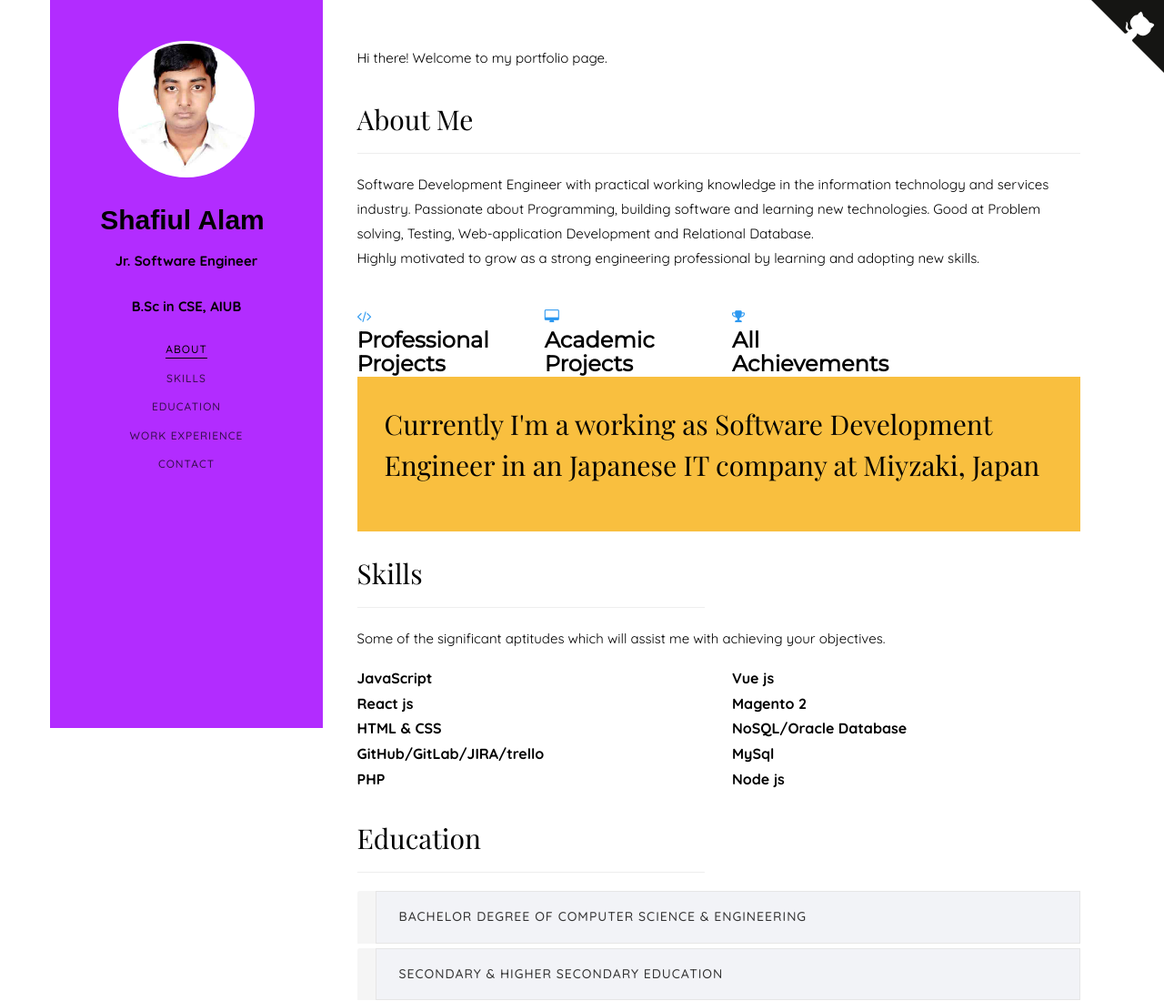
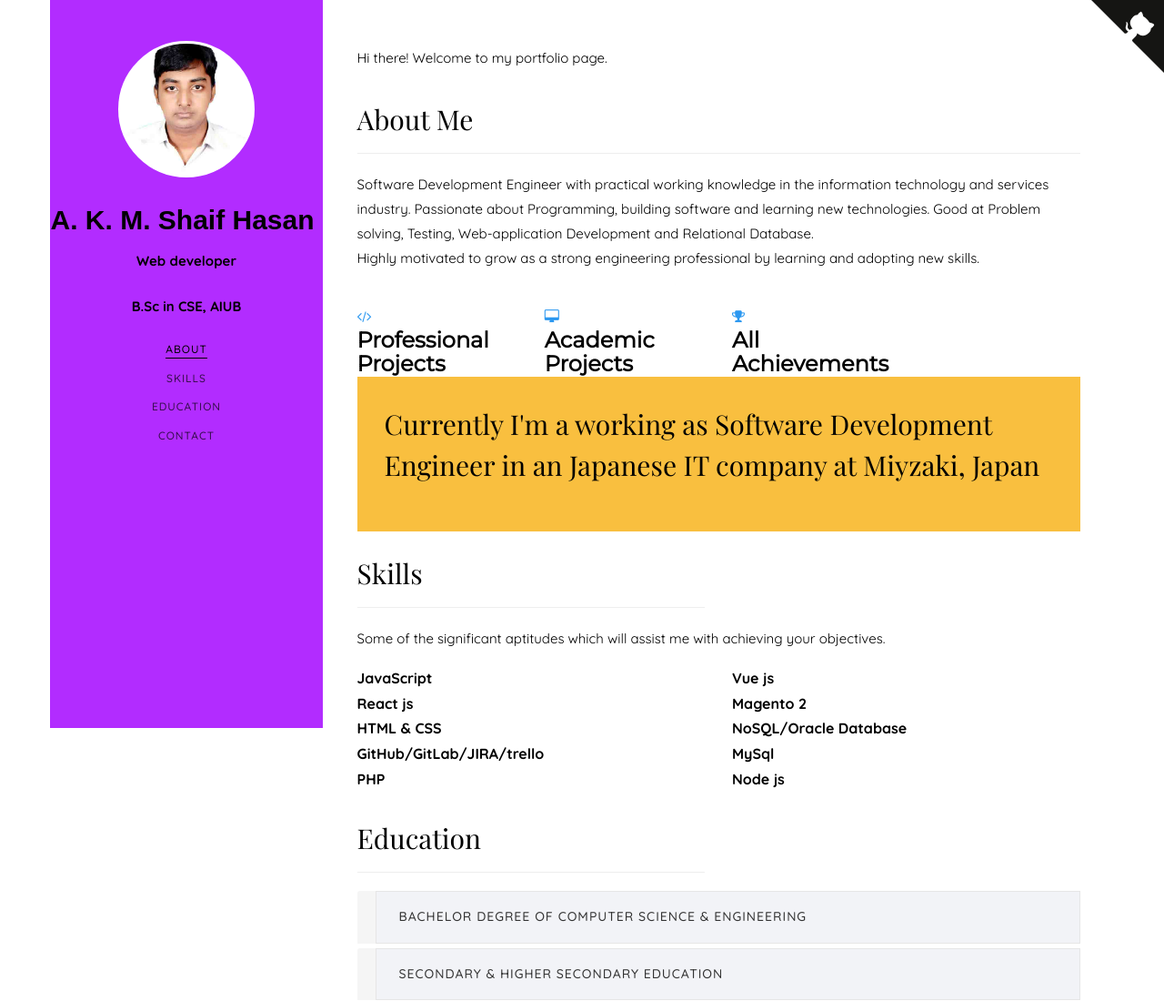
Before and after one commit to shaifhasan/web-protfolio, a plain HTML site: page index.html in a window 1280 px wide. Shown: the top 1100 px of the page at 91% size. Drawn offline with nearby package versions, Linux system fonts and the light colour scheme; files that its build step writes are made by us from their sources; a web font is replaced by a local one.

Commit message:
Update index.html

```diff
--- a/index.html
+++ b/index.html
@@ -56,8 +56,8 @@
 			<aside id="colorlib-aside" role="complementary" class="border js-fullheight">
 				<div class="text-center">
 					<div class="author-img" style="background-image: url(images/IMG_-wl1xai.jpg);"></div>
-					<h1 id="colorlib-logo"><a href="https://shafiulshaon.github.io/Web-Portfolio">Shafiul Alam</a></h1>
-					<p><strong>Jr. Software Engineer</strong></p>
+					<h1 id="colorlib-logo"><a href="https://shafiulshaon.github.io/Web-Portfolio">A. K. M. Shaif Hasan</a></h1>
+					<p><strong>Web developer</strong></p>
 					<p><strong>B.Sc in CSE, AIUB</strong></p>
 				</div>
 				<nav id="colorlib-main-menu" role="navigation" class="navbar">
@@ -66,7 +66,6 @@
 							<li><a href="#" data-nav-section="about">About</a></li>
 							<li><a href="#" data-nav-section="skills">Skills</a></li>
 							<li><a href="#" data-nav-section="education">Education</a></li>
-							<li><a href="#" data-nav-section="experience">Work Experience</a></li>
 							<li><a href="#" data-nav-section="contact">Contact</a></li>
 						</ul>
 					</div>
```
